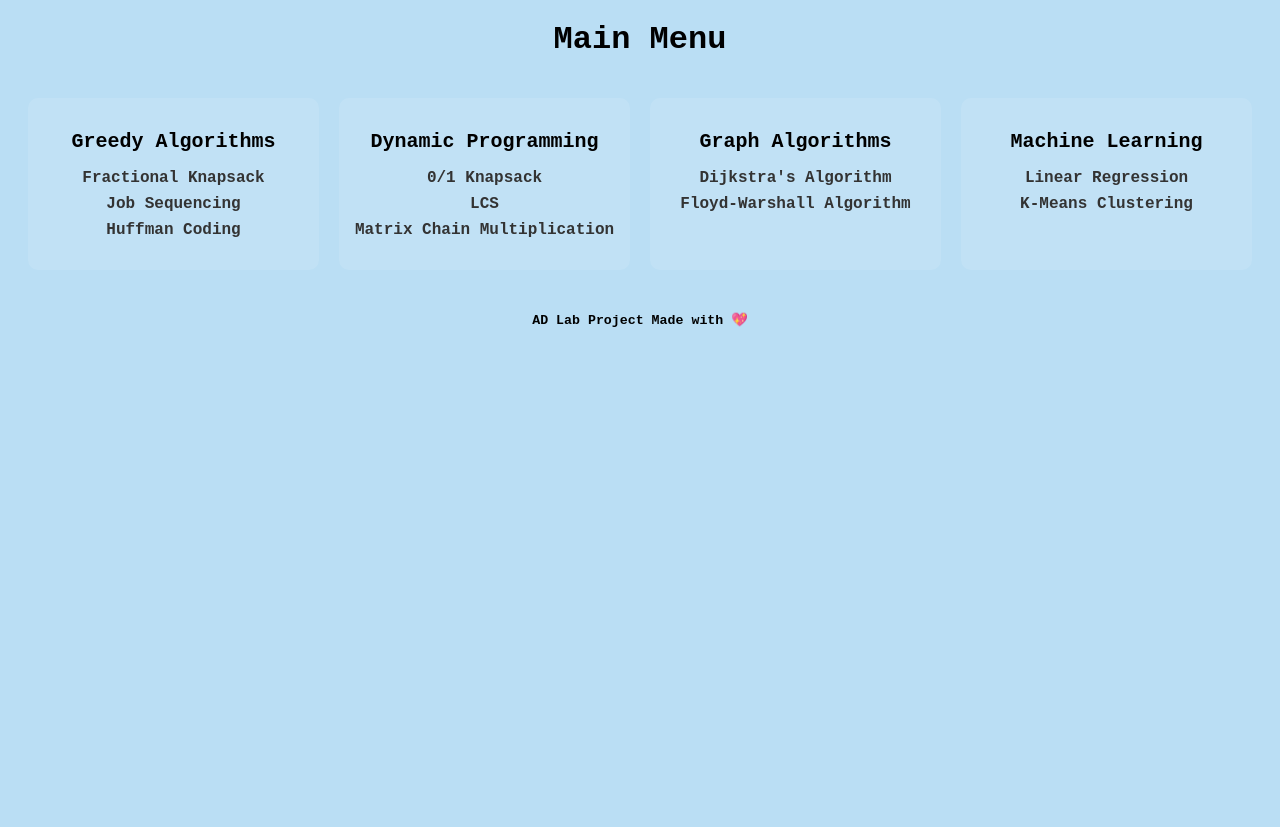
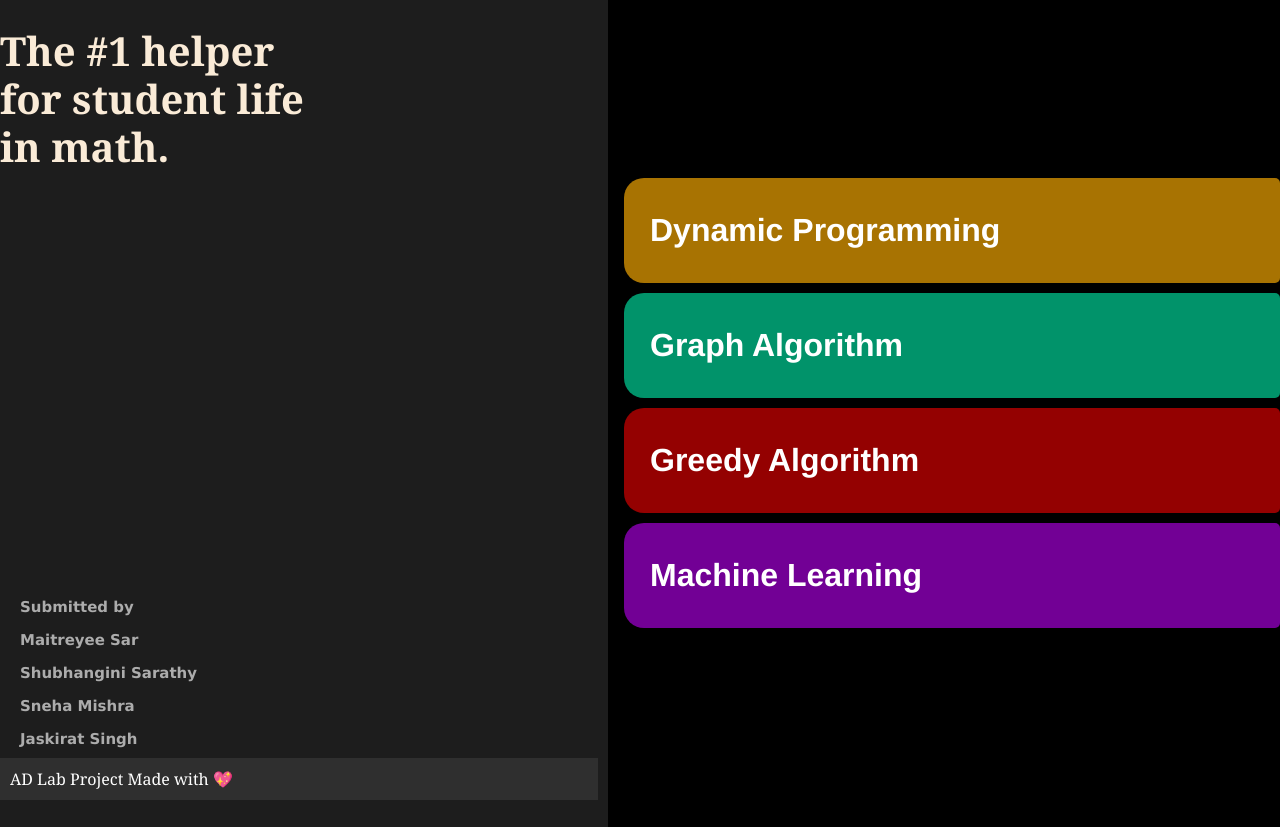
Before and after one commit to maitreyeewashere/solver, a Flask app: page / in a window 1280 px wide. Before the commit the page ends 327 px from the top, so only its background shows below. Run offline with Flask 3, Linux system fonts and the light colour scheme.

Commit message:
main page styling

```diff
--- a/static/styles.css
+++ b/static/styles.css
@@ -1,52 +1,171 @@
+/* styles.css */
 body {
-            font-family: 'Courier New', Courier, monospace;
-            text-align: center;
-            background-color: #badef4;
+  display: block;
+  height: 100vh;
+  margin: 0;
+  font-family: Georgia, "Times New Roman", Times, serif;
+  background-color: #1d1d1d;
+  color: antiquewhite;
 }
 
-        h1 {
-            margin-bottom: 20px;
-        }
-
-        .container {
+nav {
+  width: 50vw;
+  height: 100vh;
+  background-color: #000;
+  color: white;
   display: flex;
+  flex-direction: column;
   justify-content: center;
-            flex-wrap: wrap;
-            gap: 20px;
-            padding: 20px;
-        }
-
-        .category {
-            flex: 1;
-            min-width: 250px;
-            max-width: 300px;
-            background-color: rgba(255, 255, 255, 0.1); /* Transparent border effect */
-            border-radius: 10px;
-            padding: 15px;
-            text-align: center;
-        }
-
-        .category h2 {
-            margin-bottom: 10px;
-            font-size: 20px;
+  align-items: flex-end;
+  padding: 1rem;
+  position: fixed;
+  right: 0;
+  top: 0;
 }
 
 ul {
   list-style: none;
   padding: 0;
+  width: 100%;
+  text-align: right;
+  margin-top: 0.02px;
 }
 
-        ul li {
-            margin: 8px 0;
+li {
+  display: flex;
+  align-items: center;
+  justify-content: flex-start;
+  width: 100%;
+  padding: 0.5rem;
+  background-color: #4a5568;
+  margin-bottom: 0.2rem;
+  border-radius: 5px;
+  transition: background 0.3s;
+  height: auto;
+  font-family: "Franklin Gothic Medium", "Arial Narrow", Arial, sans-serif;
+  position: relative;
+  margin-bottom: 10px;
 }
 
-        ul li a {
-            text-decoration: none;
-            color: #333;
-            font-weight: bold;
-            transition: color 0.3s;
+.dropdown:nth-child(1) {
+  background-color: #a87302;
 }
 
-        ul li a:hover {
-            color: #007BFF;
+.dropdown:nth-child(2) {
+  background-color: #01936a;
 }
+
+.dropdown:nth-child(3) {
+  background-color: #940101;
+}
+
+.dropdown:nth-child(4) {
+  background-color: #720095;
+}
+
+.dropdown:hover {
+  background-color: #ffffff90;
+}
+
+a {
+  color: white;
+  text-decoration: none;
+  font-size: 2rem;
+  font-weight: bold;
+  display: block;
+  padding: 1rem 0.5rem;
+  margin: 10px;
+}
+
+/* Dropdown styles */
+.dropdown {
+  position: relative;
+  border-top-left-radius: 20px;
+  border-bottom-left-radius: 20px;
+}
+
+.dropdown-content {
+  display: none;
+  position: absolute;
+  top: 0;
+  right: 100%; /* Opens to the left */
+  width: max-content;
+  border-radius: 4px;
+  padding: 0.3rem 0;
+  z-index: 1000;
+}
+
+.dropdown-content li {
+  display: block;
+  padding: 0.3rem 0.5rem;
+}
+
+.dropdown-content a {
+  color: white;
+  text-decoration: none;
+  padding: 0.3rem;
+  display: block;
+  font-size: 0.9rem;
+}
+
+/* Show dropdown on hover */
+.dropdown:hover .dropdown-content {
+  display: block;
+}
+
+/* .main-body {
+  max-width: 800px;
+  margin: 50px auto;
+  padding: 20px;
+  text-align: left;
+  display: block;
+} */
+
+/* Headings */
+h1 {
+  font-size: 2.5rem;
+  font-weight: bold;
+  line-height: 1.2;
+  margin-bottom: 20px;
+}
+
+h3 {
+  font-family: "Lucida Sans", "Lucida Sans Regular", "Lucida Grande",
+    "Lucida Sans Unicode", Geneva, Verdana, sans-serif;
+  color: rgb(172, 172, 172);
+  align-items: baseline;
+  margin-bottom: 2px;
+}
+
+/* Paragraph Styling */
+p {
+  font-size: 1.2rem;
+  line-height: 1.5;
+  margin-bottom: 15px;
+  color: antiquewhite; /* Ensures visibility */
+}
+
+.submitted-section {
+  text-align: left;
+  padding: 20px;
+  font-size: 0.8rem;
+  color: rgb(172, 172, 172);
+  font-family: "Lucida Sans", "Lucida Sans Regular", "Lucida Grande",
+    "Lucida Sans Unicode", Geneva, Verdana, sans-serif;
+  position: absolute;
+  bottom: 30px; /* Adjust this to move it closer/farther from footer */
+  width: 100%;
+}
+
+/* FOOTER - Fixed at bottom and aligned left */
+footer {
+  text-align: left;
+  padding: 10px;
+  font-size: 1rem;
+  background-color: rgb(47, 47, 47);
+  color: white;
+  position: fixed;
+  width: 45.12%; /* Matches nav width */
+  bottom: 0;
+  left: 0; /* Aligns to the left */
+}
--- a/templates/main.html
+++ b/templates/main.html
@@ -1,106 +1,58 @@
 <!DOCTYPE html>
 <html lang="en">
+
 <head>
     <title>Main Menu</title>
     <link rel="stylesheet" href="/static/styles.css">
-    <style>
-        body {
-            font-family: 'Courier New', Courier, monospace;
-            text-align: center;
-            background-color: #badef4;
-        }
+</head>
 
-        h1 {
-            margin-bottom: 20px;
-        }
-
-        .container {
-            display: flex;
-            justify-content: center;
-            flex-wrap: wrap;
-            gap: 20px;
-            padding: 20px;
-        }
-
-        .category {
-            flex: 1;
-            min-width: 250px;
-            max-width: 300px;
-            background-color: rgba(255, 255, 255, 0.1); /* Transparent border effect */
-            border-radius: 10px;
-            padding: 15px;
-            text-align: center;
-        }
-
-        .category h2 {
-            margin-bottom: 10px;
-            font-size: 20px;
-        }
-
-        ul {
-            list-style: none;
-            padding: 0;
-        }
-
-        ul li {
-            margin: 8px 0;
-        }
-
-        ul li a {
-            text-decoration: none;
-            color: #333;
-            font-weight: bold;
-            transition: color 0.3s;
-        }
-
-        ul li a:hover {
-            color: #007BFF;
-        }
-    </style>
-</head>
 <body>
-    <h1>Main Menu</h1>
-
-    <div class="container">
-        <!-- Greedy Algorithms -->
-        <div class="category">
-            <h2>Greedy Algorithms</h2>
+    <nav>
         <ul>
-                <li><a href="/greedy/fractional-knapsack">Fractional Knapsack</a></li>
-                <li><a href="/greedy/job-sequencing">Job Sequencing</a></li>
-                <li><a href="/greedy/huffman-coding">Huffman Coding</a></li>
-            </ul>
-        </div>
-
-        <!-- Dynamic Programming -->
-        <div class="category">
-            <h2>Dynamic Programming</h2>
-            <ul>
+            <li class="dropdown">
+                <a href="#">Dynamic Programming</a>
+                <ul class="dropdown-content">
                     <li><a href="/dp/knapsack">0/1 Knapsack</a></li>
                     <li><a href="/dp/longest-common-subsequence">LCS</a></li>
                     <li><a href="/dp/matrix-chain-multiplication">Matrix Chain Multiplication</a></li>
                 </ul>
-        </div>
-
-        <!-- Graph Algorithms -->
-        <div class="category">
-            <h2>Graph Algorithms</h2>
-            <ul>
-                <li><a href="/graph/dijkstra">Dijkstra's Algorithm</a></li>
+            </li>
+            <li class="dropdown">
+                <a href="#">Graph Algorithm</a>
+                <ul class="dropdown-content">
+                    <li><a href="/dijkstra">Dijkstra's Algorithm</a></li>
                     <li><a href="/graph/floyd-warshall">Floyd-Warshall Algorithm</a></li>
-
                 </ul>
-        </div>
-
-        <!-- Machine Learning -->
-        <div class="category">
-            <h2>Machine Learning</h2>
-            <ul>
+            </li>
+            <li class="dropdown">
+                <a href="#">Greedy Algorithm</a>
+                <ul class="dropdown-content">
+                    <li><a href="/fracknap">Fractional Knapsack</a></li>
+                    <li><a href="/jobs">Job Sequencing</a></li>
+                    <li><a href="/greedy/huffman-coding">Huffman Coding</a></li>
+                </ul>
+            </li>
+            <li class="dropdown">
+                <a href="#">Machine Learning</a>
+                <ul class="dropdown-content">
                     <li><a href="/ml/linear-regression">Linear Regression</a></li>
                     <li><a href="/ml/k-means">K-Means Clustering</a></li>
                 </ul>
+            </li>
+        </ul>
+    </nav>
+    <p class="main-body"></p>
+    <h1> The #1 helper </br>for student life</br> in math.
+    </h1>
+    <div class="submitted-section">
+        <h3>Submitted by</h3>
+        <h3>Maitreyee Sar</h3>
+        <h3>Shubhangini Sarathy</h3>
+        <h3>Sneha Mishra</h3>
+        <h3>Jaskirat Singh</h3>
     </div>
-    </div>
-    <h5>AD Lab Project Made with 💖</h5>
+    <footer>AD Lab Project Made with 💖</footer>
+    </p>
 </body>
+
 </html>
```
Lines whose indentation alone changed are shown as unchanged.
